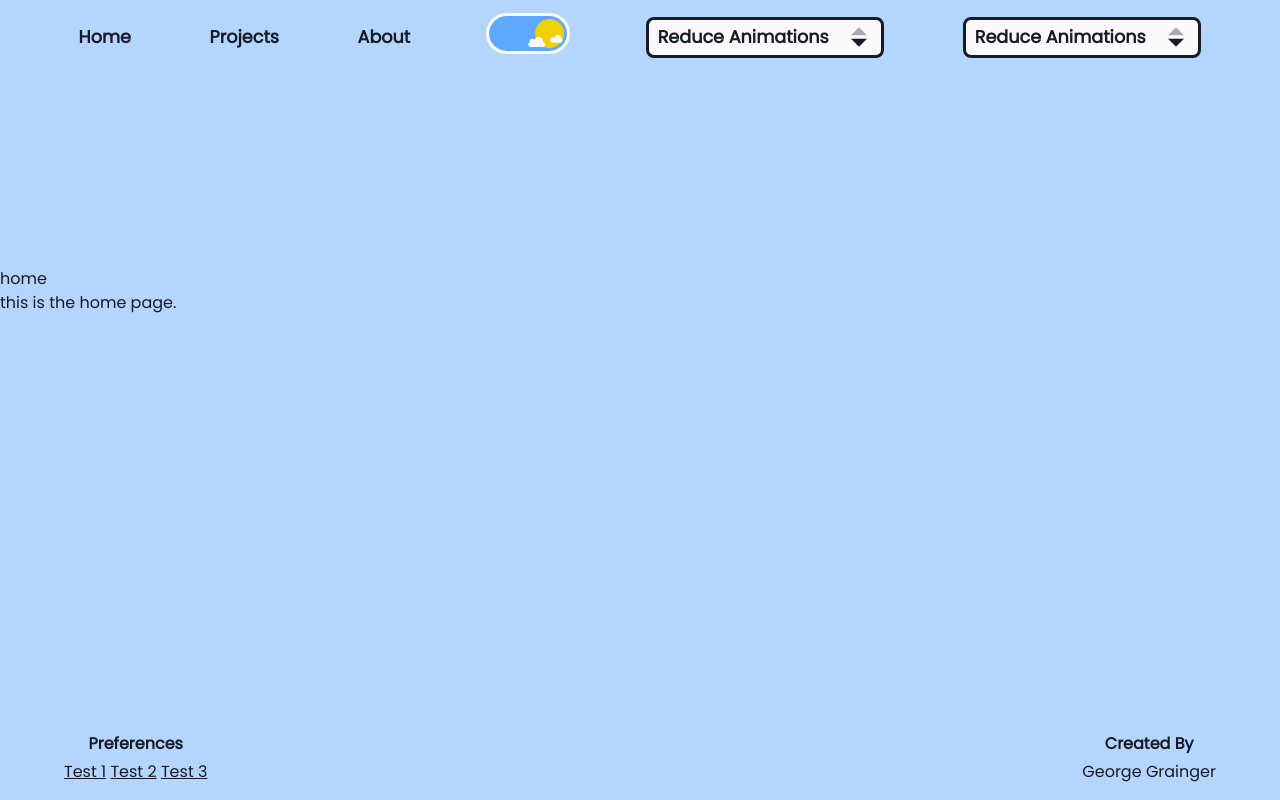
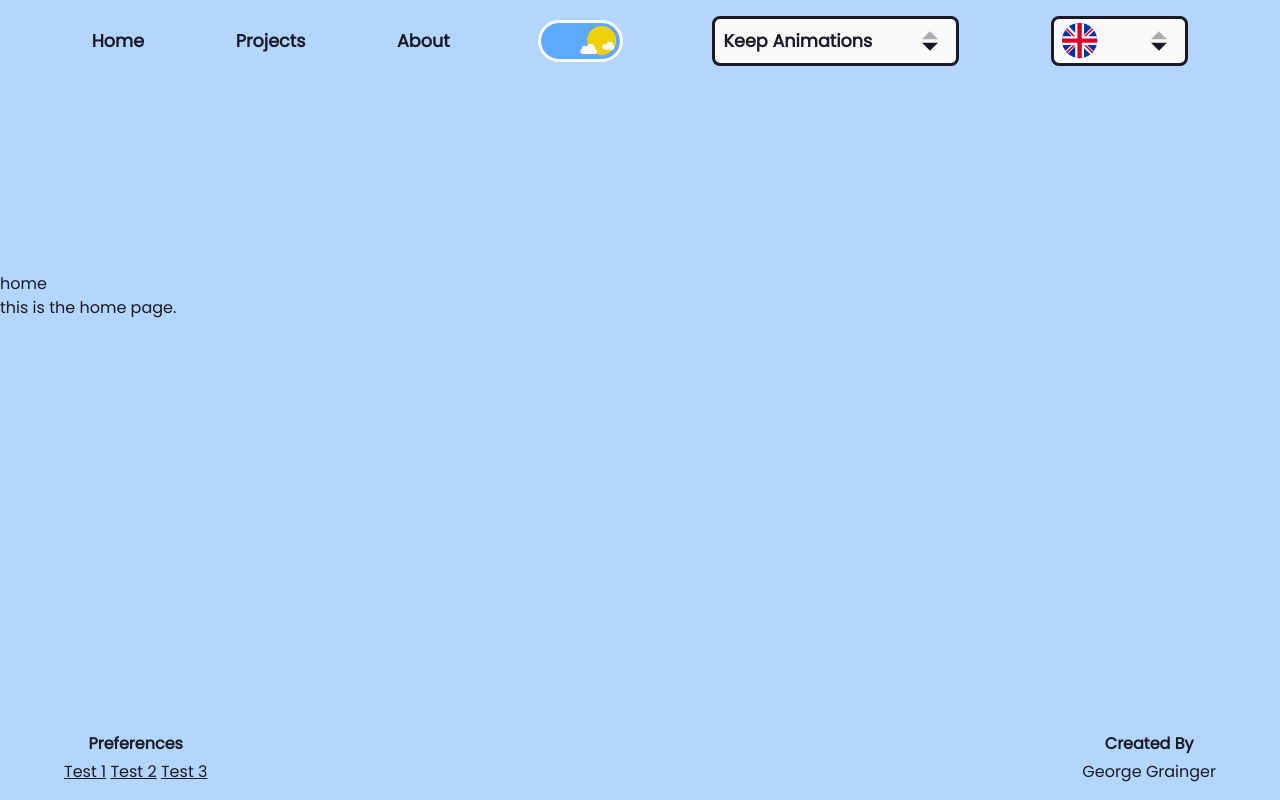
Before and after one commit to George-Grainger/georgegrainger.com, a SvelteKit app: page / in a window 1280 px wide. Built offline with nearby package versions, Linux system fonts and the light colour scheme.

Commit message:
Update Select to initial working version

```diff
--- a/src/global.scss
+++ b/src/global.scss
@@ -50,6 +50,8 @@ img {
 	--sky-blue: hsl(212, 97%, 85%);
 	--yellow-1: hsl(52, 98%, 78%);
 	--yellow-2: hsl(52, 98%, 48%);
+	--blue: hsl(223, 100%, 33%);
+	--red: hsl(349, 100%, 43%);
 
 	// Display
 	--border-radius: 0.5rem;
--- /dev/null
+++ b/src/lib/components/Option.svelte
@@ -0,0 +1,8 @@
+<script lang="ts">
+	export let value: string;
+</script>
+
+<!-- svelte-ignore a11y-no-noninteractive-element-to-interactive-role -->
+<li role="menuitemradio" aria-checked="false" tabindex="-1" data-value={value}>
+	<slot>Placeholder</slot>
+</li>
--- a/src/lib/components/Select.svelte
+++ b/src/lib/components/Select.svelte
@@ -1,11 +1,19 @@
 <script lang="ts">
 	import { browser } from '$app/environment';
+	import { createEventDispatcher } from 'svelte';
 	import { clickoutside } from '$lib/hooks/use-click-outide';
-	import { motion } from '$lib/stores/motion';
+	import Option from './Option.svelte';
 
-	const LOADING = 'Loading...';
+	export let id: string;
+	export let referBy: string;
+	export let updates: string;
 
+	let loading = 'Loading...';
 	let expanded = false;
+	let btn: HTMLButtonElement;
+	let ul: HTMLElement;
+	const dispatch = createEventDispatcher();
+
 	function toggleExpanded() {
 		// Need to handle keyboard navigation
 		expanded = !expanded;
@@ -13,19 +21,23 @@
 
 	function handleChange(e: MouseEvent | KeyboardEvent) {
 		const el = e.target as HTMLElement;
-		$motion = el.id;
+		updates = el.closest('li')?.getAttribute('data-value') ?? '';
 	}
 
-	let btn: HTMLButtonElement;
 	$: if (browser && btn) {
 		// Handle visible option switch
-		const current = document.getElementById($motion);
-		btn.innerHTML = current?.innerText || LOADING;
+		const current = ul?.querySelector(`[data-value=${updates}]`);
+		btn.innerHTML = current?.innerHTML || loading;
 
 		// Handle aria-checked
 		const previous = current?.parentElement?.querySelector('[aria-checked="true"]');
 		previous?.setAttribute('aria-checked', 'false');
 		current?.setAttribute('aria-checked', 'true');
+
+		dispatch('change', {
+			from: previous?.getAttribute('data-value'),
+			to: current?.getAttribute('data-value')
+		});
 	}
 </script>
 
@@ -33,59 +45,41 @@
 	<button
 		type="button"
 		aria-haspopup="menu"
-		aria-controls="language-menu"
-		aria-label="Current Language: English"
+		aria-controls={id}
+		aria-label={`Current ${referBy}: ${updates}`}
 		aria-expanded={expanded}
 		tabindex="0"
 		bind:this={btn}
 		on:click={toggleExpanded}
 		on:keypress={toggleExpanded}
 	>
-		{LOADING}
+		{loading}
 	</button>
 	<ul
-		id="language-menu"
+		{id}
 		role="menu"
-		aria-label="Language Options"
+		aria-label={`${referBy} Options`}
 		tabindex="-1"
+		bind:this={ul}
 		on:click={handleChange}
 		on:keypress={handleChange}
 	>
-		<!-- svelte-ignore a11y-no-noninteractive-element-to-interactive-role -->
-		<li id={motion.REDUCE} role="menuitemradio" aria-checked="false" tabindex="-1">
-			Keep Animations
-			<svg fill="currentColor" viewBox="0 0 512 512">
-				<path
-					d="M464 256a208 208 0 1 0-416 0 208 208 0 1 0 416 0zM0 256a256 256 0 1 1 512 0 256 256 0 1 1-512 0zm188-109c8-4 17-4 25 1l144 88a24 24 0 0 1 0 41l-144 88c-8 4-17 4-25 0s-12-12-12-21V168c0-9 5-17 12-21z"
-				/>
-			</svg>
-		</li>
-		<!-- svelte-ignore a11y-no-noninteractive-element-to-interactive-role -->
-		<li id={motion.NO_PREFERENCE} role="menuitemradio" aria-checked="false" tabindex="-1">
-			Reduce Animations
-			<svg fill="currentColor" viewBox="0 0 512 512">
-				<path
-					d="M256 8a248 248 0 1 0 0 496 248 248 0 0 0 0-496zm0 448a200 200 0 1 1 0-400 200 200 0 0 1 0 400zm96-280v160c0 9-7 16-16 16h-48c-9 0-16-7-16-16V176c0-9 7-16 16-16h48c9 0 16 7 16 16zm-112 0v160c0 9-7 16-16 16h-48c-9 0-16-7-16-16V176c0-9 7-16 16-16h48c9 0 16 7 16 16z"
-				/>
-			</svg>
-		</li>
+		<slot>
+			<Option value="placeholder" />
+		</slot>
 	</ul>
 </div>
 
 <style lang="scss">
-	div {
-		--_drop-duration: var(--duration);
-
-		isolation: isolate;
+	div,
+	button {
+		height: 100%;
 	}
 
 	button,
-	li {
-		--_size: 0.5em;
-		--_border-size: 0.2em;
-
+	ul :global(li) {
 		display: grid;
-		grid-template-columns: auto 1.5em;
+		grid-template-columns: auto minmax(max-content, var(--_svg-size));
 		gap: calc(2 * var(--_size));
 		align-items: center;
 
@@ -96,19 +90,31 @@
 		width: 100%;
 		cursor: pointer;
 
+		:global(svg) {
+			height: var(--_svg-size);
+		}
+
 		&:hover {
 			background-color: var(--hover);
 		}
 	}
 
+	div {
+		--_drop-duration: calc(var(--duration) * 0.67);
+		--_size: 0.5em;
+		--_svg-size: 2em;
+		--_border-size: 0.2em;
+
+		isolation: isolate;
+	}
+
 	button {
 		border-radius: var(--border-radius);
-
 		&::before,
 		&::after {
 			content: '';
 			grid-row: 1;
-			grid-column: 2;
+			grid-column: -2;
 			border-inline: var(--_size) solid transparent;
 			justify-self: center;
 			transition: opacity var(--_drop-duration) var(--transition);
@@ -130,31 +136,33 @@
 		}
 	}
 
-	li {
+	ul :global(li) {
 		border-block: none;
 
 		&:first-of-type {
 			border-top: var(--_border-size) solid;
-			border-radius: var(--border-radius) var(--border-radius) 0 0;
+			border-top-left-radius: var(--border-radius);
+			border-top-right-radius: var(--border-radius);
 		}
 
 		&:last-of-type {
 			border-bottom: var(--_border-size) solid;
-			border-radius: 0 0 var(--border-radius) var(--border-radius);
+			border-bottom-left-radius: var(--border-radius);
+			border-bottom-right-radius: var(--border-radius);
 		}
 	}
 
-	[role='menu'] {
+	ul {
 		height: 0;
-		translate: 0 0.5rem;
+		translate: 0 calc(0.5 * var(--_size));
 		transition: translate var(--_drop-duration) var(--transition),
 			opacity var(--_drop-duration) var(--transition);
 		z-index: -1;
 		position: relative;
 	}
 
-	[aria-expanded='false'] + [role='menu'] {
-		translate: 0 -1rem;
+	[aria-expanded='false'] + ul {
+		translate: 0 calc(-2 * var(--_size));
 		opacity: 0;
 		pointer-events: none;
 	}
--- /dev/null
+++ b/src/lib/svg/AnimationIcon.svelte
@@ -0,0 +1,13 @@
+<script lang="ts">
+	export let disabled = false;
+</script>
+
+<svg viewBox="0 0 48 48" fill="none" xmlns="http://www.w3.org/2000/svg">
+	<path
+		d="M8 4C6 4 4 5 4 8v20h4V8h20V4H8Zm8 8c-2 0-4 1-4 4v20h4V16h20v-4H16Zm24 12v16H24V24h16Zm0-4H24c-2 0-4 1-4 4v16c0 2 2 4 4 4h16c2 0 4-2 4-4V24c0-3-2-4-4-4Zm-12 6v12l8-6-8-6Z"
+		fill="currentColor"
+	/>
+	{#if disabled}
+		<path stroke="currentColor" stroke-width="4" stroke-linecap="round" d="m3 2 42 42" />
+	{/if}
+</svg>
--- /dev/null
+++ b/src/lib/svg/flags/FranceFlag.svelte
@@ -0,0 +1,6 @@
+<svg viewBox="0 0 80 80" xmlns="http://www.w3.org/2000/svg">
+	<title>French Flag</title>
+	<path d="M80 40a40 40 0 1 1-80 0 40 40 0 0 1 80 0Z" fill="var(--white)" />
+	<path d="M26 3a40 40 0 0 0 0 74V3Z" fill="var(--blue)" />
+	<path d="M54 77a40 40 0 0 0 0-74v74Z" fill="var(--red)" />
+</svg>
--- /dev/null
+++ b/src/lib/svg/flags/UKFlag.svelte
@@ -0,0 +1,16 @@
+<svg viewBox="0 0 48 48" xmlns="http://www.w3.org/2000/svg">
+	<title>Uk Flag</title>
+	<path d="M48 24a24 24 0 1 1-48 0 24 24 0 0 1 48 0Z" fill="var(--blue)" />
+	<path
+		d="M18 13.2V.8a23.9 23.9 0 0 1 12 0v15.7L40.2 6.3c1.1 1 2.7 3 3.6 4.2L36 18h11.2a23.9 23.9 0 0 1 0 12h-13l9 8.4a24.1 24.1 0 0 1-4.5 4.6L30 34.2v13a23.9 23.9 0 0 1-12 0V31.8L8.1 42a24.1 24.1 0 0 1-3.6-4l8.7-8H.8a23.9 23.9 0 0 1 0-12h12.7L4.8 9.6a21 21 0 0 1 4.7-4.7l8.5 8.3Z"
+		fill="var(--white)"
+	/>
+	<g fill="var(--red)">
+		<path
+			d="M18 18 7 7 5.4 8.8 15 18h3Zm12 0L41 7l1.6 1.8L33 18h-3Zm0 12.2 11 11 1.6-1.8-9.6-9.2h-3Zm-12 0-11 11-1.6-1.8 9.6-9.2h3Z"
+		/>
+		<path
+			d="M.2 21a24.2 24.2 0 0 0 0 6H21v20.8a24.2 24.2 0 0 0 6 0V27h20.8a24.2 24.2 0 0 0 0-6H27V.2C25.8 0 25.2 0 24 0c-1 0-2 0-3 .2V21H.2Z"
+		/>
+	</g>
+</svg>
--- a/src/routes/+layout.svelte
+++ b/src/routes/+layout.svelte
@@ -4,7 +4,12 @@
 	import ThemeToggle from '$lib/components/ThemeToggle.svelte';
 	import SmallClouds from '$lib/svg/symbols/SmallClouds.svelte';
 	import Footer from '$lib/components/Footer.svelte';
+	import Option from '$lib/components/Option.svelte';
 	import Select from '$lib/components/Select.svelte';
+	import { motion } from '$lib/stores/motion';
+	import AnimationIcon from '$lib/svg/AnimationIcon.svelte';
+	import FranceFlag from '$lib/svg/flags/FranceFlag.svelte';
+	import UkFlag from '$lib/svg/flags/UKFlag.svelte';
 </script>
 
 <nav aria-label="Main">
@@ -18,11 +23,33 @@
 		<li>
 			<a href="#home">About</a>
 		</li>
-		<li>
+		<li class="self-end">
 			<ThemeToggle />
 		</li>
-		<li><Select /></li>
-		<li><Select /></li>
+		<li class="self-stretch">
+			<Select id="motion-select" referBy="Motion Preference" updates={$motion}>
+				<Option value={motion.NO_PREFERENCE}>
+					<span>Keep Animations</span>
+					<AnimationIcon />
+				</Option>
+				<Option value={motion.REDUCE}>
+					<span>Reduce Animations</span>
+					<AnimationIcon disabled={true} />
+				</Option>
+			</Select>
+		</li>
+		<li class="self-stretch">
+			<Select id="language-select" referBy="Language" updates={$motion}>
+				<Option value={motion.NO_PREFERENCE}>
+					<UkFlag />
+					<span>English</span>
+				</Option>
+				<Option value={motion.REDUCE}>
+					<FranceFlag />
+					<span>French</span>
+				</Option>
+			</Select>
+		</li>
 	</ul>
 </nav>
 
@@ -47,8 +74,27 @@
 			font-size: 1.1em;
 		}
 
+		.self-stretch {
+			align-self: stretch;
+		}
+
+		.self-end {
+			align-self: flex-end;
+		}
+
 		a {
 			text-decoration: none;
 		}
 	}
+
+	:global([aria-controls='motion-select'] svg),
+	:global([aria-controls='language-select'] span) {
+		display: none;
+	}
+
+	// @media only screen and (max-width: 60rem) {
+	// 	li:has(> a) {
+	// 		display: none;
+	// 	}
+	// }
 </style>
```
